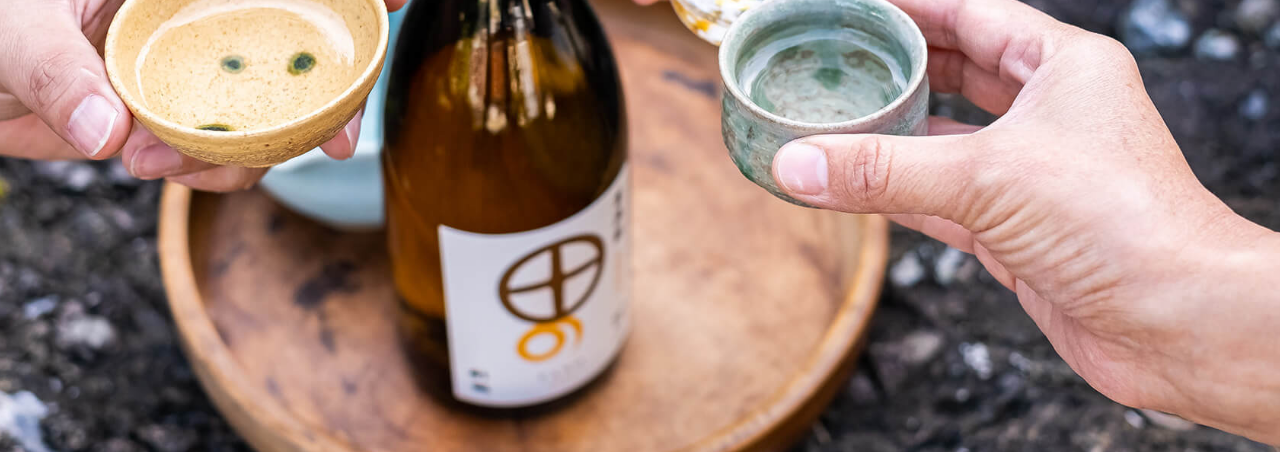
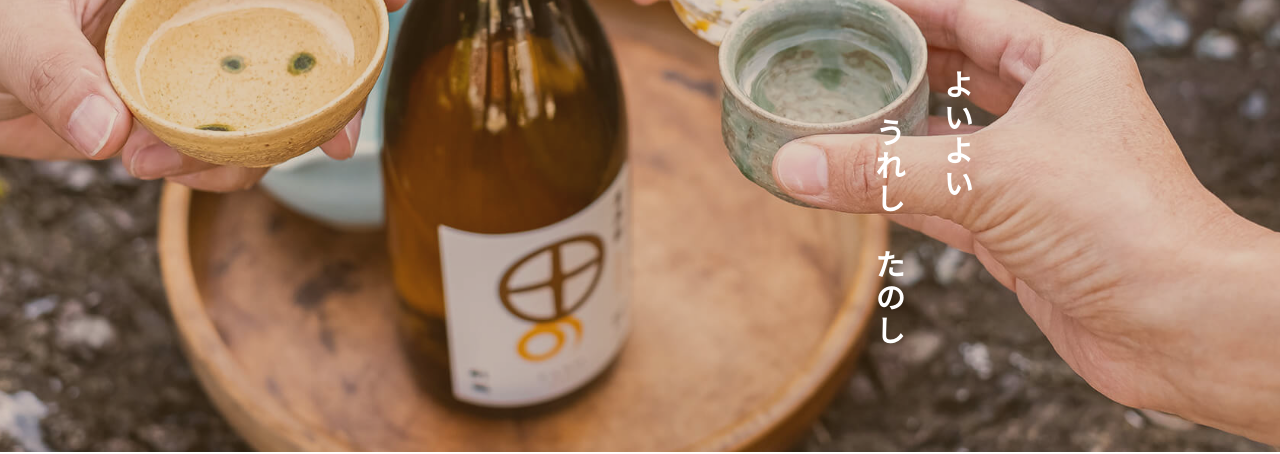
Before and after one commit to skmtpalm/tano-lp, a Next.js app: page / in a window 1280 px wide. Shown: the part 348-802 px from the top of the page. Built offline with nearby package versions, Linux system fonts and the light colour scheme; a web font is replaced by a local one.

Commit message:
fix hero copy

```diff
--- a/src/components/Hero/Hero.js
+++ b/src/components/Hero/Hero.js
@@ -1,14 +1,18 @@
-import heroBgPic from "../../../public/images/hero_bg.jpg";
 import heroPicA from "../../../public/images/hero_01.jpg";
 import heroPicB from "../../../public/images/hero_02.jpg";
 import heroPicC from "../../../public/images/hero_03.jpg";
 import s from "./Hero.module.css";
 import clsx from "clsx";
-import Image from "next/image";
+
+import { useInView } from "react-intersection-observer";
 
 import { useState, useEffect, useRef } from "react";
 
 const Hero = () => {
+  const [ref, inView] = useInView({
+    delay: 300,
+  });
+
   const heroImages = [heroPicA, heroPicB, heroPicC];
 
   const [activeIndex, setActiveIndex] = useState(1);
@@ -37,6 +41,8 @@ const Hero = () => {
     return () => clearInterval(interval);
   }, []);
 
+  console.log("yoiyoi", inView);
+
   return (
     <div id="top" className={clsx(s.root)}>
       {heroImages.map((image, index) => (
@@ -48,6 +54,23 @@ const Hero = () => {
           style={{ backgroundImage: `url(${image.src})` }}
         ></div>
       ))}
+      <div className={clsx(s.overlay)}></div>
+      <p ref={ref} className={clsx(s.copy)}>
+        <span
+          className={clsx(s.yoiyoi, {
+            [s.yoiyoiShow]: inView,
+          })}
+        >
+          よいよい
+        </span>
+        <span
+          className={clsx(s.tanoshi, {
+            [s.tanoshiShow]: inView,
+          })}
+        >
+          うれし　たのし
+        </span>
+      </p>
     </div>
   );
 };
--- a/src/components/Hero/Hero.module.css
+++ b/src/components/Hero/Hero.module.css
@@ -22,3 +22,43 @@
 .logo {
   @apply w-2/3 sm:w-1/3;
 }
+
+.overlay {
+  @apply bg-primary bg-opacity-30 absolute inset-0;
+  z-index: 3;
+}
+
+.copy {
+  @apply text-white text-lg font-bold sm:text-3xl font-serif absolute left-2/3 top-1/2 sm:top-2/3 tracking-widest;
+  transform: translateY(-50%);
+  z-index: 4;
+
+  -ms-writing-mode: tb-rl;
+  writing-mode: vertical-rl;
+}
+
+.copy span {
+  @apply block px-1 sm:px-4;
+}
+
+.yoiyoi {
+  transform: translateY(-2rem);
+  opacity: 0;
+  transition: all 1s ease-in-out;
+}
+
+.yoiyoiShow {
+  opacity: 1;
+  transform: translateY(0rem);
+}
+
+.tanoshi {
+  transform: translateY(0rem);
+  opacity: 0;
+  transition: all 1s .5s ease-in-out;
+}
+
+.tanoshiShow {
+  opacity: 1;
+  transform: translateY(3rem);
+}
```
